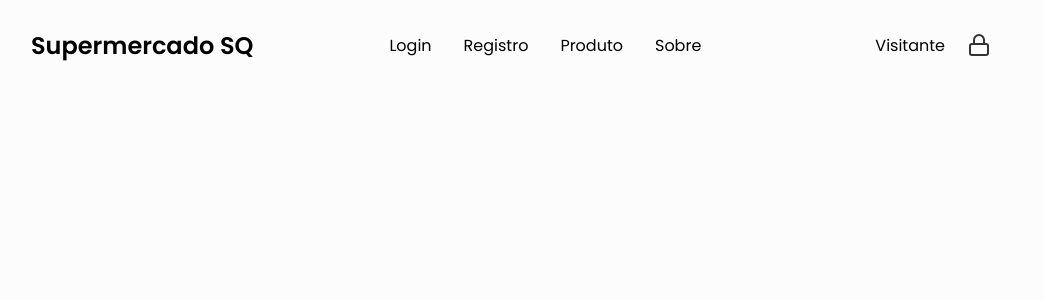
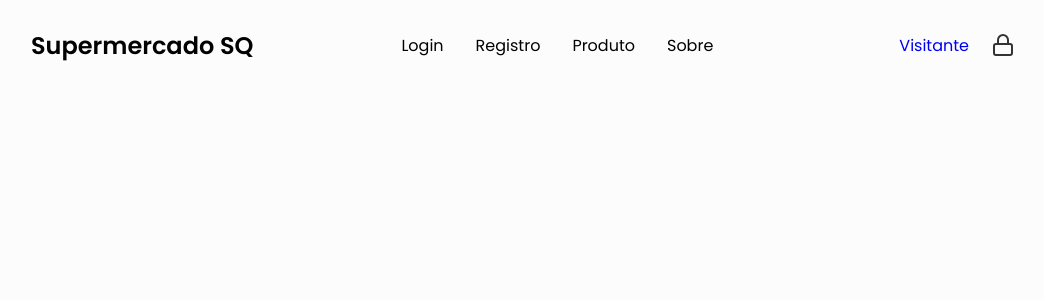
Before and after one commit to stack-over-code-atlantico/supermercadosq-fe, a React (Vite) app in the folder supermercadosq/: page / in a window 1280 px wide. Shown: the top 300 px of the page, without its empty margins (125-1169 px from the left). Built offline with nearby package versions, Linux system fonts and the light colour scheme.

Commit message:
Feat: Navbar adjust components

```diff
--- a/supermercadosq/src/App.jsx
+++ b/supermercadosq/src/App.jsx
@@ -6,6 +6,9 @@ function App() {
   return (
     <Router>
       <Navbar />
+{/*       <Switch>
+        <Route path="/about" exact component={About} />
+      </Switch> */}
       <GlobalStyle />
     </Router>
   )
--- a/supermercadosq/src/components/Navbar/index.jsx
+++ b/supermercadosq/src/components/Navbar/index.jsx
@@ -11,16 +11,16 @@ export function Navbar() {
         </NavLink>
         <Bars />
         <NavMenu>
-          <NavLink to='/login' activestyle={{ color: '#15cdfc'}}>
+          <NavLink to='/login' activestyle={{ color: '#3EBCD3'}}>
             Login
           </NavLink>
-          <NavLink to='/register' activestyle={{ color: '#15cdfc'}}>
+          <NavLink to='/register' activestyle={{ color: '#3EBCD3'}}>
             Registro
           </NavLink>
-          <NavLink to='/product' activestyle={{ color: '#15cdfc'}}>
+          <NavLink to='/product' activestyle={{ color: '#3EBCD3'}}>
             Produto
           </NavLink>
-          <NavLink to='/about' activestyle={{ color: '#15cdfc'}}>
+          <NavLink to='/about' activestyle={{ color: '#3EBCD3'}}>
             Sobre
           </NavLink>
         </NavMenu>
--- a/supermercadosq/src/components/Navbar/styles.jsx
+++ b/supermercadosq/src/components/Navbar/styles.jsx
@@ -19,7 +19,6 @@ export const NavLink = styled(Link)`
   padding: 0 1rem;
   height: 100%;
   cursor: pointer;
-
 `;
 
 export const Bars = styled(FaBars)`
@@ -55,7 +54,6 @@ export const NavMenu = styled.div`
 export const NavBtn = styled.nav`
   display: flex;
   align-items: center;
-  margin-right: 24px;
 
   @media screen and (max-width: 768px){
     display: none;
@@ -64,15 +62,7 @@ export const NavBtn = styled.nav`
 
 export const NavBtnLink = styled(Link)`
   padding: 10px 22px;
-  color: var(--color-black);
   border: none;
   cursor: pointer;
-  transition: all 0.2s ease-in-out;
   text-decoration: none;
-
-  &:hover{
-    transition: all 0.2s ease-in-out;
-    background: #fff;
-    color: #101606;
-  }
 `;
```
